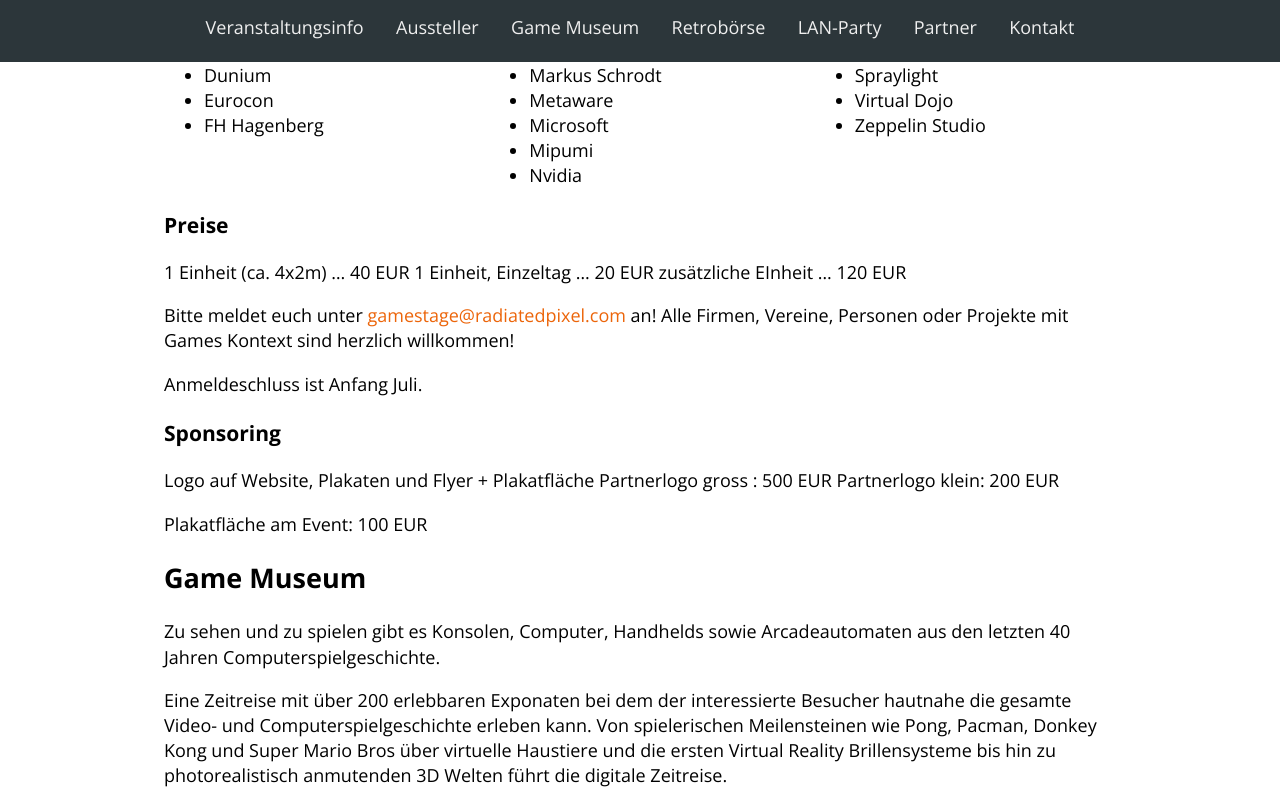
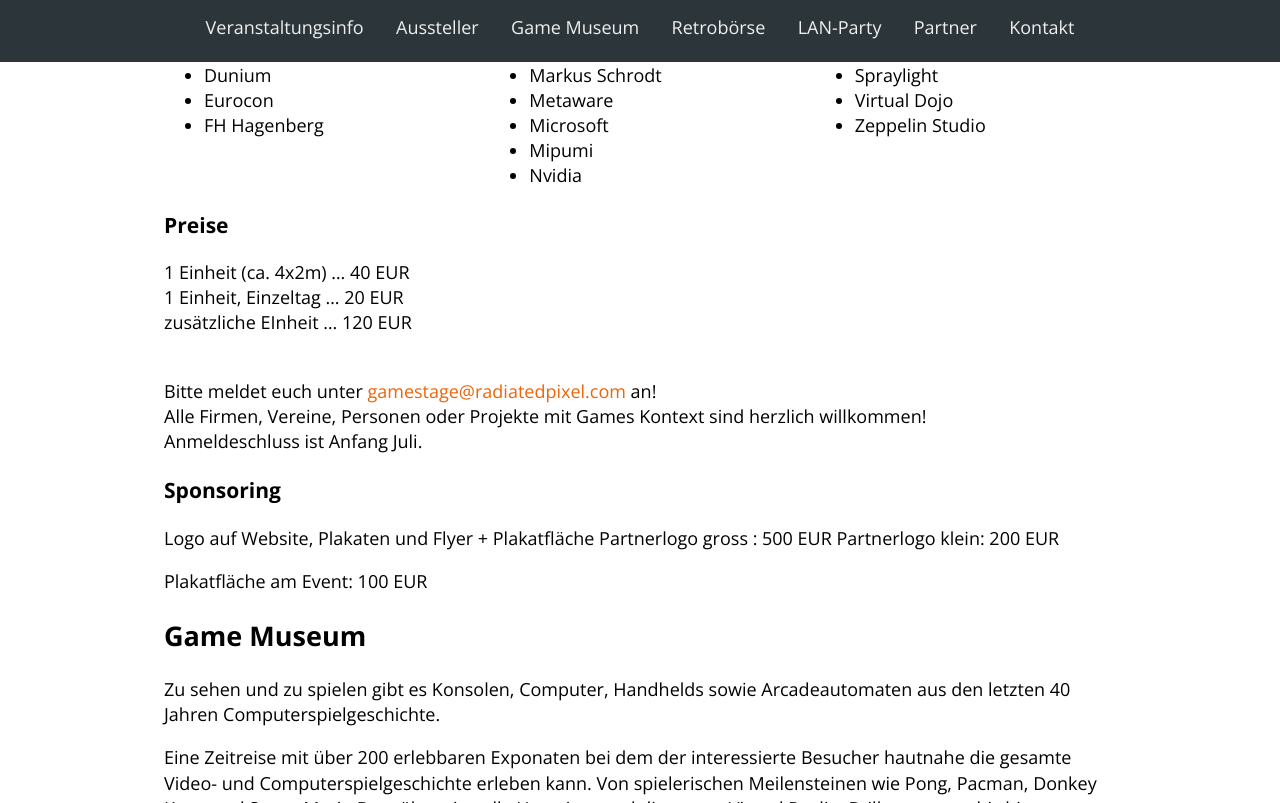
Before and after one commit to Lorti/gsexpo, a Jekyll site: the page built from index.html, in a window 1280 px wide and 900 px high, scrolled down 1611 px, cut to the strip 0-803 px from the top of the window. Built offline with Jekyll 4.4.1, drawn with Linux system fonts in a browser that asks for light colours; nearby versions of some CDN libraries; Markdown is read by kramdown in place of the engine named in the settings.

Commit message:
Update exhibitors.markdown

```diff
--- a/_includes/exhibitors.markdown
+++ b/_includes/exhibitors.markdown
@@ -49,13 +49,14 @@
    </div>
 </div>
 ### Preise
-1 Einheit (ca. 4x2m)	… 40 EUR
-1 Einheit, Einzeltag	… 20 EUR
-zusätzliche EInheit	    … 120 EUR
+1 Einheit (ca. 4x2m)	… 40 EUR<br/>
+1 Einheit, Einzeltag	… 20 EUR<br/>
+zusätzliche EInheit	    … 120 EUR<br/>
+<br/>
 
-Bitte meldet euch unter [gamestage@radiatedpixel.com](mailto:gamestage@radiatedpixel.com) an!
+Bitte meldet euch unter [gamestage@radiatedpixel.com](mailto:gamestage@radiatedpixel.com) an!<br/>
 Alle Firmen, Vereine, Personen oder Projekte mit Games Kontext sind herzlich willkommen!
-
+<br/>
 Anmeldeschluss ist Anfang Juli.
 
 
```
